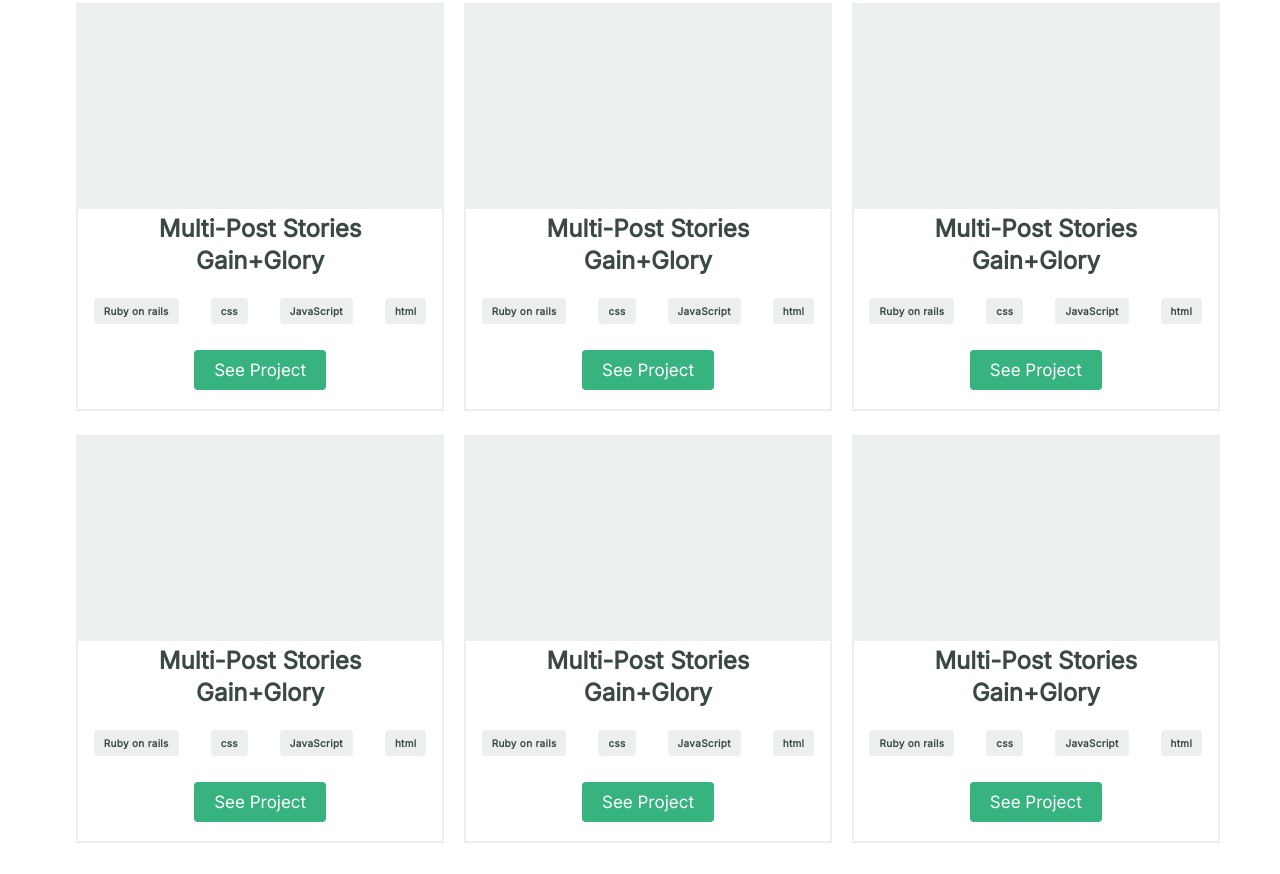
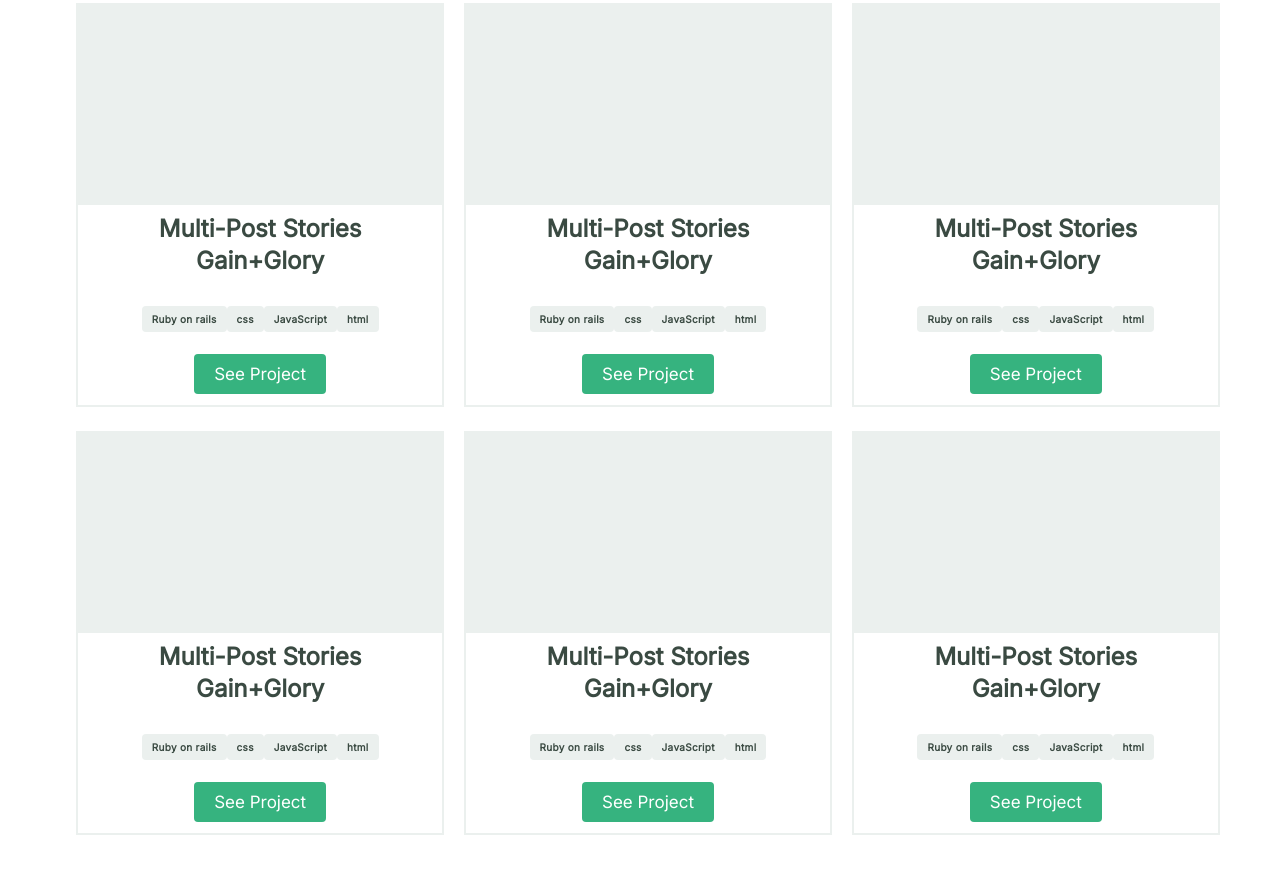
Before and after one commit to oguntayomicheal/Portfolio, a website: page index.html in a window 1280 px wide. Shown: the part 797-1671 px from the top of the page. Drawn offline with Linux system fonts and the light colour scheme.

Commit message:
Update index.html file

```diff
--- a/index.html
+++ b/index.html
@@ -71,18 +71,18 @@
             <div class="large_screen">
               <!-- First project -->
             <div class="grid-container">
-                <div class="grid-item grid-item1"></div>
+                <div class="grid-item1"></div>
                 <div class="grid-item">
-                    <div class="center">
+                    <div class="center1">
                         <h3 class="work_title">Multi-Post Stories Gain+Glory</h3>
-                    </div>
                         <div class="boxed_flex">
+
                         <div class="boxed">Ruby on rails</div>
                         <div class="boxed">css</div>
                         <div class="boxed">JavaScript</div>
                         <div class="boxed">html</div>
                     </div>
-                    <div class="button_flex2">
+
                         <form action="work.html">
                             <button type="button" class="button2">See Project</button>
                         </form>
@@ -91,18 +91,18 @@
               </div>
             <!-- second project -->
             <div class="grid-container">
-                <div class="grid-item grid-item1"></div>
+                <div class="grid-item1"></div>
                 <div class="grid-item">
-                    <div class="center">
+                    <div class="center1">
                         <h3 class="work_title">Multi-Post Stories Gain+Glory</h3>
-                    </div>
                         <div class="boxed_flex">
+
                         <div class="boxed">Ruby on rails</div>
                         <div class="boxed">css</div>
                         <div class="boxed">JavaScript</div>
                         <div class="boxed">html</div>
                     </div>
-                    <div class="button_flex2">
+
                         <form action="work.html">
                             <button type="button" class="button2">See Project</button>
                         </form>
@@ -111,18 +111,18 @@
             </div>
             <!-- Third project -->
             <div class="grid-container">
-                <div class="grid-item grid-item1"></div>
+                <div class="grid-item1"></div>
                 <div class="grid-item">
-                    <div class="center">
+                    <div class="center1">
                         <h3 class="work_title">Multi-Post Stories Gain+Glory</h3>
-                    </div>
                         <div class="boxed_flex">
+
                         <div class="boxed">Ruby on rails</div>
                         <div class="boxed">css</div>
                         <div class="boxed">JavaScript</div>
                         <div class="boxed">html</div>
                     </div>
-                    <div class="button_flex2">
+
                         <form action="work.html">
                             <button type="button" class="button2">See Project</button>
                         </form>
@@ -131,18 +131,18 @@
               </div>
                <!-- Fourth project -->
                <div class="grid-container">
-                <div class="grid-item grid-item1"></div>
+                <div class="grid-item1"></div>
                 <div class="grid-item">
-                    <div class="center">
+                    <div class="center1">
                         <h3 class="work_title">Multi-Post Stories Gain+Glory</h3>
-                    </div>
                         <div class="boxed_flex">
+
                         <div class="boxed">Ruby on rails</div>
                         <div class="boxed">css</div>
                         <div class="boxed">JavaScript</div>
                         <div class="boxed">html</div>
                     </div>
-                    <div class="button_flex2">
+
                         <form action="work.html">
                             <button type="button" class="button2">See Project</button>
                         </form>
@@ -151,18 +151,18 @@
               </div>
             <!-- Fifth project -->
             <div class="grid-container">
-                <div class="grid-item grid-item1"></div>
+                <div class="grid-item1"></div>
                 <div class="grid-item">
-                    <div class="center">
+                    <div class="center1">
                         <h3 class="work_title">Multi-Post Stories Gain+Glory</h3>
-                    </div>
                         <div class="boxed_flex">
+
                         <div class="boxed">Ruby on rails</div>
                         <div class="boxed">css</div>
                         <div class="boxed">JavaScript</div>
                         <div class="boxed">html</div>
                     </div>
-                    <div class="button_flex2">
+
                         <form action="work.html">
                             <button type="button" class="button2">See Project</button>
                         </form>
@@ -171,28 +171,28 @@
               </div>
             <!-- Sixth project -->
             <div class="grid-container">
-                <div class="grid-item grid-item1"></div>
+                <div class="grid-item1"></div>
                 <div class="grid-item">
-                    <div class="center">
+                    <div class="center1">
                         <h3 class="work_title">Multi-Post Stories Gain+Glory</h3>
-                    </div>
                         <div class="boxed_flex">
+
                         <div class="boxed">Ruby on rails</div>
                         <div class="boxed">css</div>
                         <div class="boxed">JavaScript</div>
                         <div class="boxed">html</div>
                     </div>
-                    <div class="button_flex2">
+
                         <form action="work.html">
                             <button type="button" class="button2">See Project</button>
                         </form>
                     </div>
-
                 </div>
               </div>
 
             </div>
     </section>
+    <div class="space"></div>
     <div id="about_me">
                 <h2 class="h2_style">About me</h2>
                 <p class="story"> I can help you build a product , feature or website Look through some of my work and experience! If you like what you see and have a project you need coded,
@@ -210,8 +210,7 @@
                 <div class="center">
                     <img src="images/icon-languages.png" alt="Language icon">
                 <p class="lang_style">Languages</p>
-                </div>
-                <div class="boxed_flex">
+                <div class="boxed_flex boxed_flex_margin">
                     <div class="lang_boxed">Ruby on rails</div>
                     <div class="lang_boxed">css</div>
                     <div class="lang_boxed">JavaScript</div>
@@ -219,15 +218,16 @@
                 </div>
             </div>
 
+            </div>
+
+
+
             <!-- Frameworks -->
             <div class="lang_container">
                 <div class="center">
                     <img src="images/icon-frameworks.png" alt="Language icon">
                 <p class="lang_style">Frameworks</p>
-                </div>
-
-                <div >
-                    <div class="boxed_flex">
+                <div class="boxed_flex boxed_flex_margin">
                     <div class="lang_boxed">Bootstrap</div>
                     <div class="lang_boxed">Ruby on rails</div>
                     <div class="lang_boxed">RSpec</div>
@@ -235,17 +235,16 @@
                     <div class="lang_boxed">Selenium</div>
                 </div>
             </div>
+
             </div>
+
 
             <!-- Skills -->
             <div class="lang_container">
                 <div class="center">
                     <img src="images/icon-skills.png" alt="Language icon">
                 <p class="lang_style">Skills</p>
-                </div>
-
-                <div >
-                    <div class="boxed_flex">
+                <div class="boxed_flex boxed_flex_margin">
                     <div class="lang_boxed">Codekit</div>
                     <div class="lang_boxed">GitHub</div>
                     <div class="lang_boxed">Gitlab</div>
@@ -255,6 +254,7 @@
             </div>
 
             </div>
+
     </div>
 
     <footer>
@@ -273,8 +273,6 @@
                             <button type="submit" class="button3 email_flex">Get in touch</button>
                         </div>
                     </form>
-
-
                 </div>
 
             </div>
```
Lines whose indentation alone changed are shown as unchanged.
